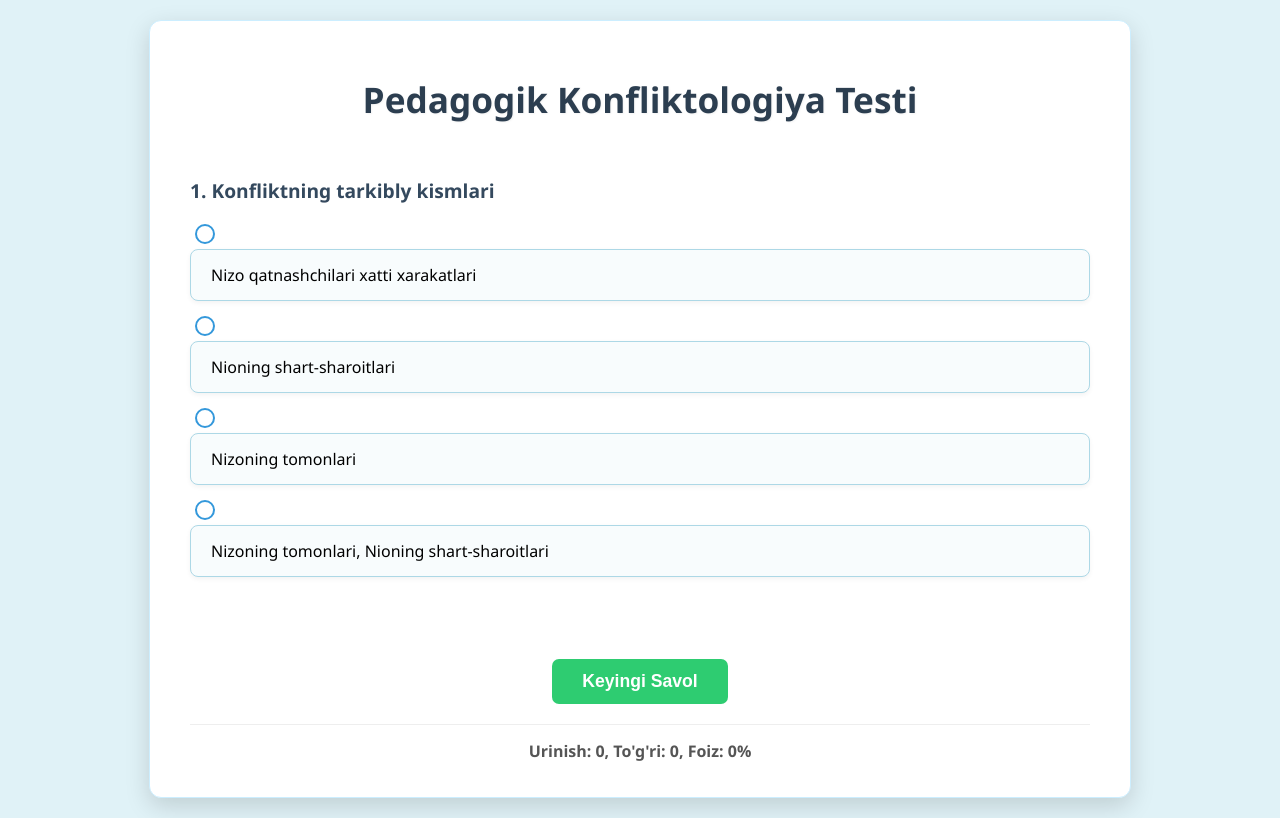
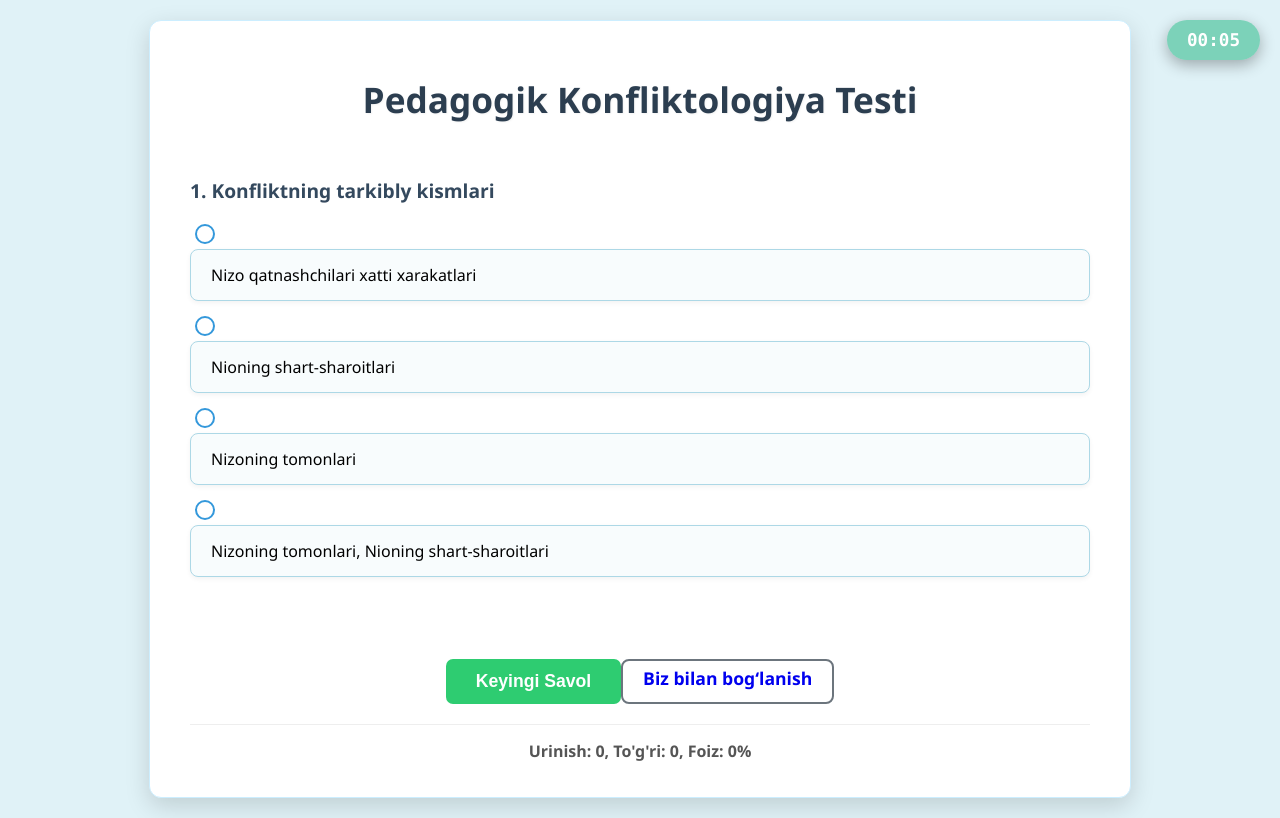
Before and after one commit to Shodlikai/test, a plain HTML site: page index.html in a window 1280 px wide. Drawn offline with Linux system fonts and the light colour scheme.

Commit message:
Add files via upload

```diff
--- a/index.html
+++ b/index.html
@@ -7,6 +7,9 @@
     <link rel="stylesheet" href="stye.css">
 </head>
 <body>
+
+    <div id="timer" class="timer-fixed">00:00</div>
+
     <div class="container">
         <h1>Pedagogik Konfliktologiya Testi</h1>
 
@@ -15,6 +18,8 @@
 
         <div class="navigation-buttons">
             <button id="nextBtn">Keyingi Savol</button>
+
+            <a href="dastur01.html" class="contact-btn">Biz bilan bogʻlanish</a>
         </div>
 
         <div id="results" class="results-inline">
--- a/stye.css
+++ b/stye.css
@@ -248,3 +248,52 @@ h1 {
         font-size: 1em;
     }
 }
+.contact-btn {
+    /* 'A' tegi uchun zaruriy uslublar */
+    display: inline-block;
+    text-align: center;
+    text-decoration: none;
+
+    /* Umumiy vizual uslublar (Keyingi kabi) */
+    padding: 5px 20px;
+    font-size: 1.1em;
+    font-weight: bold;
+    border-radius: 8px;
+    cursor: pointer;
+    transition: background-color 0.3s, transform 0.1s, color 0.3s;
+
+    /* Boshqacha Dizayn: Outline/Ghost style */
+    background-color: transparent; /* Shaffof fon */
+    color: #9ksks2d; /* Kulrang matn rangi */
+    border: 2px solid #6c757d; /* Kulrang chegara */
+}
+
+.contact-btn:hover {
+    background-color: #6c757d; /* Ustiga kelganda rang to'ldiriladi */
+    color: white; /* Matn oq rangga o'tadi */
+    transform: scale(1.02);
+}
+
+
+/* --- ZAMONAVIY TAYMER UCHUN CSS --- */
+.timer-fixed {
+    position: fixed; /* Sahifada qadalgan holatda turadi */
+    top: 20px; /* Yuqoridan masofa */
+    right: 20px; /* O'ng tomondan masofa */
+    z-index: 1000; /* Boshqa elementlardan ustun turishi uchun */
+
+    /* Dizayn */
+    background: rgba(4, 170, 109, 0.45); /* Yashil rang, biroz shaffof */
+    color: white;
+    padding: 10px 20px;
+    border-radius: 50px; /* Tablet shaklida yumaloq burchaklar */
+    font-size: 1.1em;
+    font-weight: 700;
+    box-shadow: 0 5px 15px rgba(0, 0, 0, 0.3); /* Yumshoq soyalar */
+    font-family: 'Consolas', monospace;
+    transition: background 0.3s;
+}
+
+.timer-fixed:hover {
+    background: rgba(4, 170, 109, 1); /* Ustiga kelganda to'liq rang */
+}
--- a/testlar.js
+++ b/testlar.js
@@ -2528,3 +2528,48 @@ document.addEventListener('DOMContentLoaded', () => {
     updateResults(); // Sahifa yuklanganda natijalarni boshlang'ich holatga keltirish
     loadQuestions();
 });
+
+// --- TAYMER LOGIKASI ---
+
+let startTime;
+let timerInterval;
+
+/**
+ * Taymerni ishga tushiradi va sanashni boshlaydi.
+ */
+function startTimer() {
+    // Agar taymer allaqachon ishlayotgan bo'lsa, avval to'xtatiladi
+    if (timerInterval) {
+        clearInterval(timerInterval);
+    }
+
+    startTime = Date.now();
+    // Har 1000 millisekund (1 soniya)da updateTimer funksiyasini chaqirish
+    timerInterval = setInterval(updateTimer, 1000);
+}
+
+/**
+ * O'tgan vaqtni hisoblaydi va HTML elementiga joylaydi.
+ */
+function updateTimer() {
+    const elapsedTime = Date.now() - startTime;
+    const totalSeconds = Math.floor(elapsedTime / 1000);
+
+    const minutes = Math.floor(totalSeconds / 60);
+    const seconds = totalSeconds % 60;
+
+    // Vaqtni "MM:SS" formatida ko'rsatish
+    const formattedTime =
+        String(minutes).padStart(2, '0') + ':' +
+        String(seconds).padStart(2, '0');
+
+    document.getElementById('timer').textContent = formattedTime;
+}
+
+// Sahifa yuklanganda taymerni avtomatik ishga tushirish
+window.onload = function() {
+    startTimer();
+
+    // Agar bu yerda testlar.js ga tegishli boshqa funksiyalar bo'lsa, ularni ham chaqiring
+    // Masalan: loadQuestions();
+};
```
Also changed, not shown: dastur01.html (added, +102 -0 lines), Shod.png (added).
